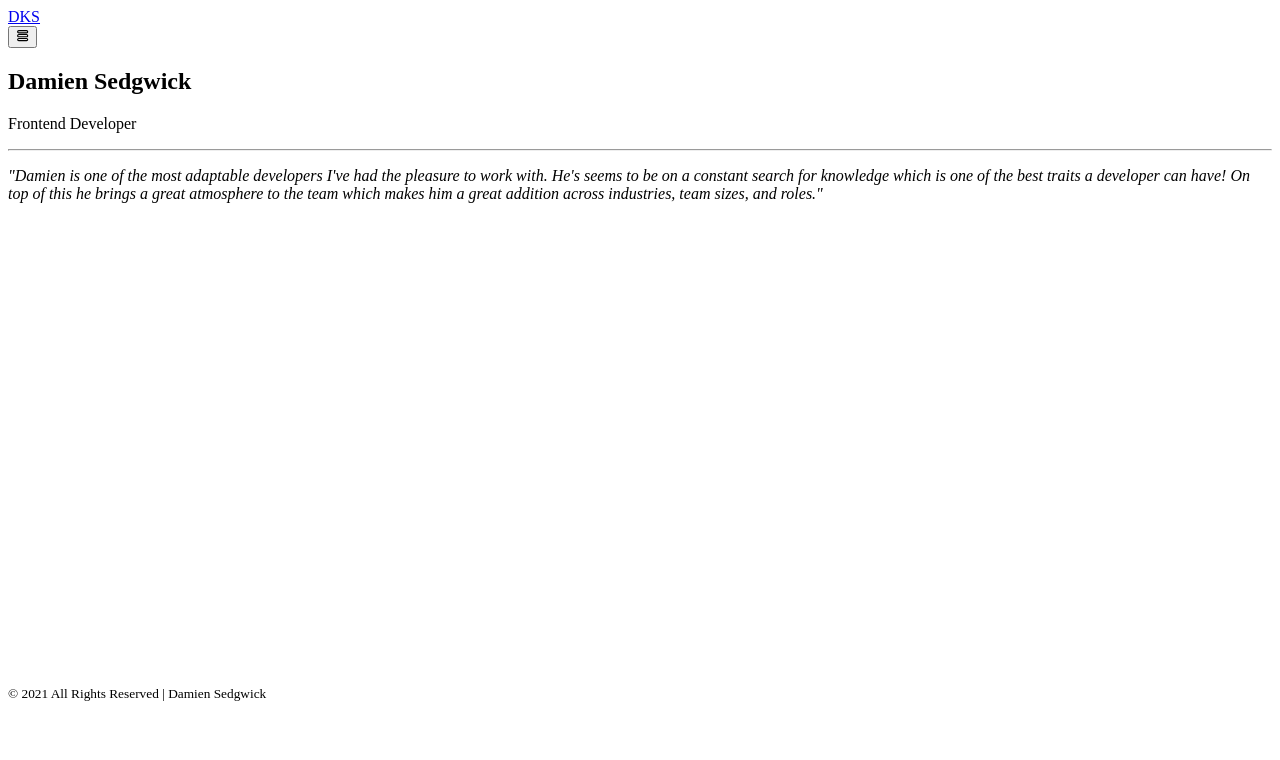
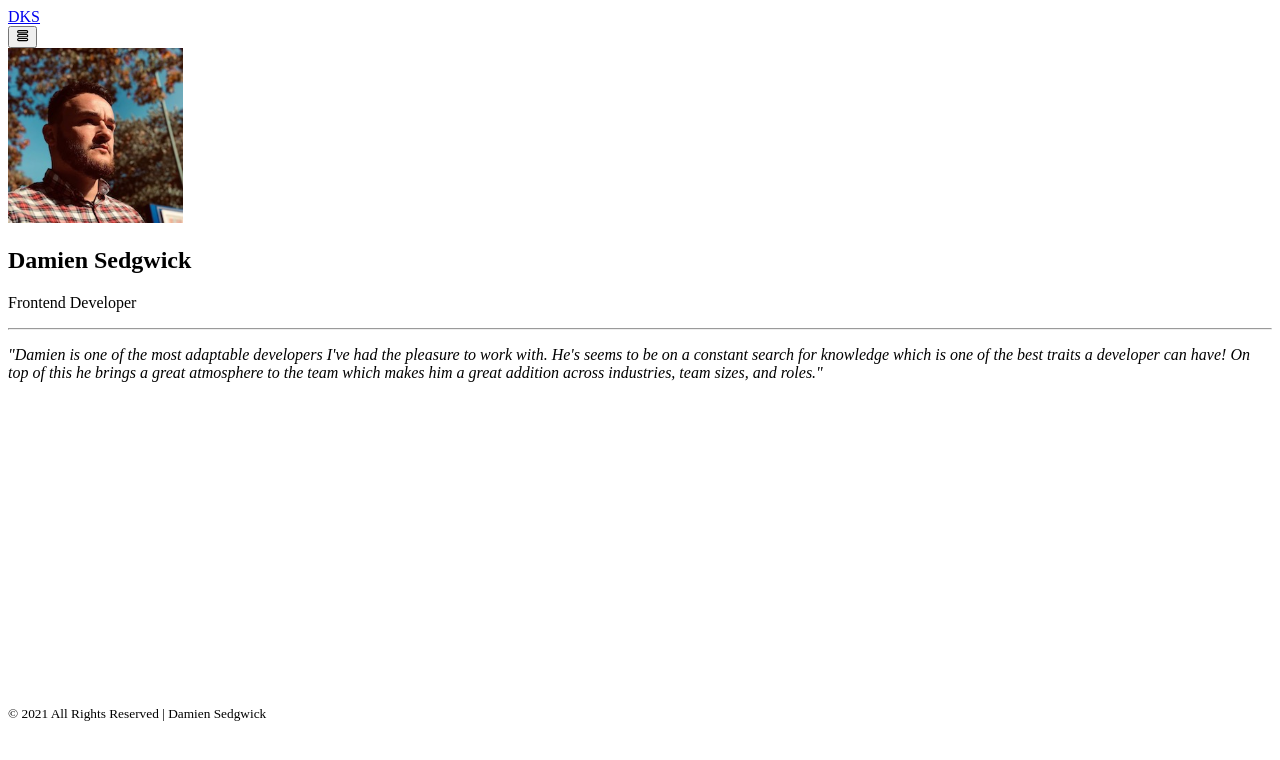
Before and after one commit to damiensedgwick/my-website, a Next.js app: page / in a window 1280 px wide. Shown: the top 760 px of the page. Built offline with nearby package versions, Linux system fonts and the light colour scheme.

Commit message:
Added avatar image

```diff
--- a/src/pages/index.tsx
+++ b/src/pages/index.tsx
@@ -1,3 +1,5 @@
+import Image from "next/image";
+
 import { Layout } from "../components/Layout";
 
 export default function Home() {
@@ -9,9 +11,16 @@ export default function Home() {
       <section className="masthead px-6 md:px-0">
         <div
           className="container mx-auto flex flex-row justify-center items-center"
-          style={{ height: "calc(75vh)" }}
+          style={{ height: "calc(80vh)" }}
         >
           <div className="container mx-auto text-center md:w-3/4">
+            <Image
+              src="/avatar.jpg"
+              alt="Picture of Damien Sedgwick"
+              width={175}
+              height={175}
+              className="rounded-full"
+            />
             <h1 className="text-lg md:text-2xl md:mb-2">Damien Sedgwick</h1>
             <p className="text-2xl md:text-4xl pb-2">Frontend Developer</p>
             <hr className="mb-2" />
```
Also changed, not shown: public/avatar.jpg (added).
